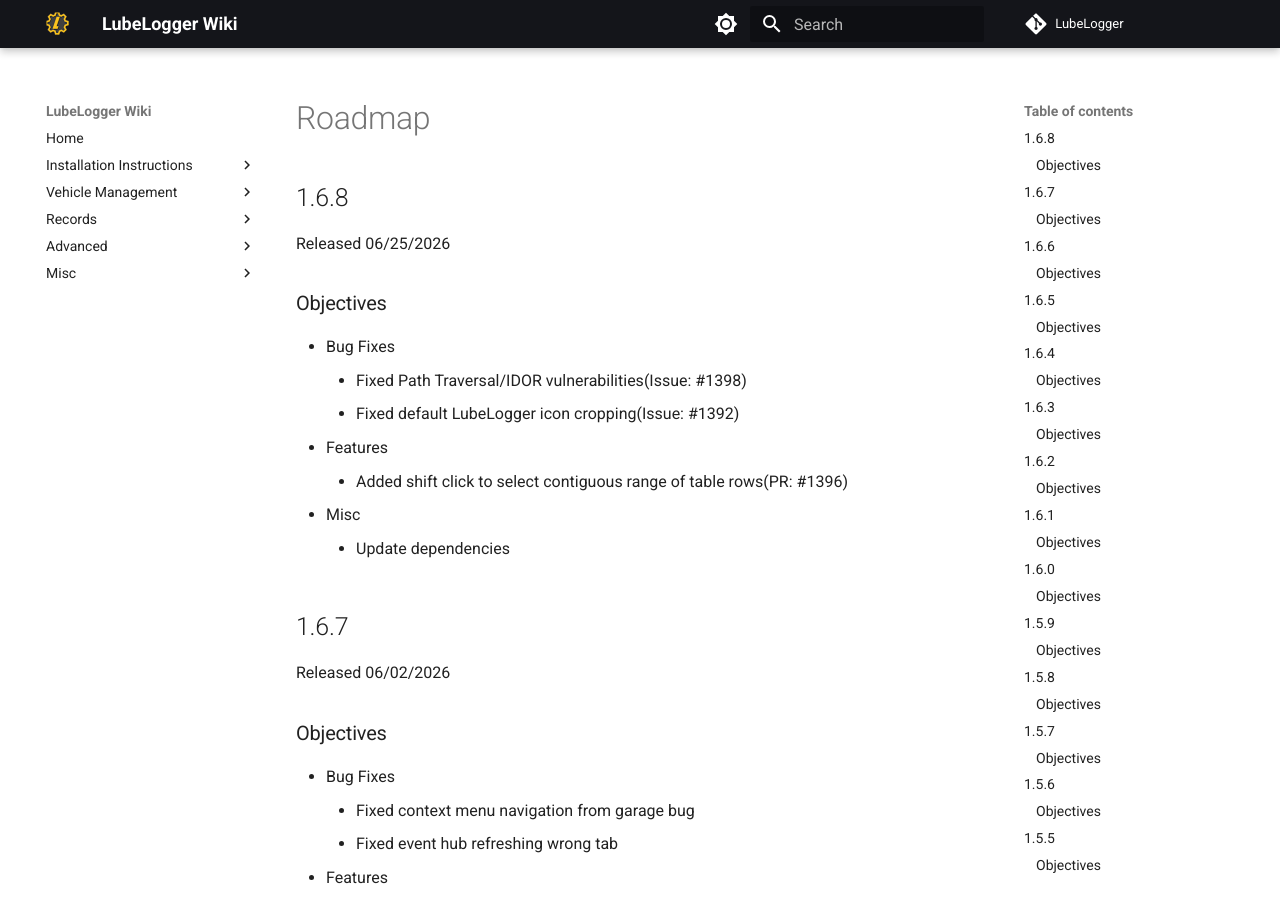
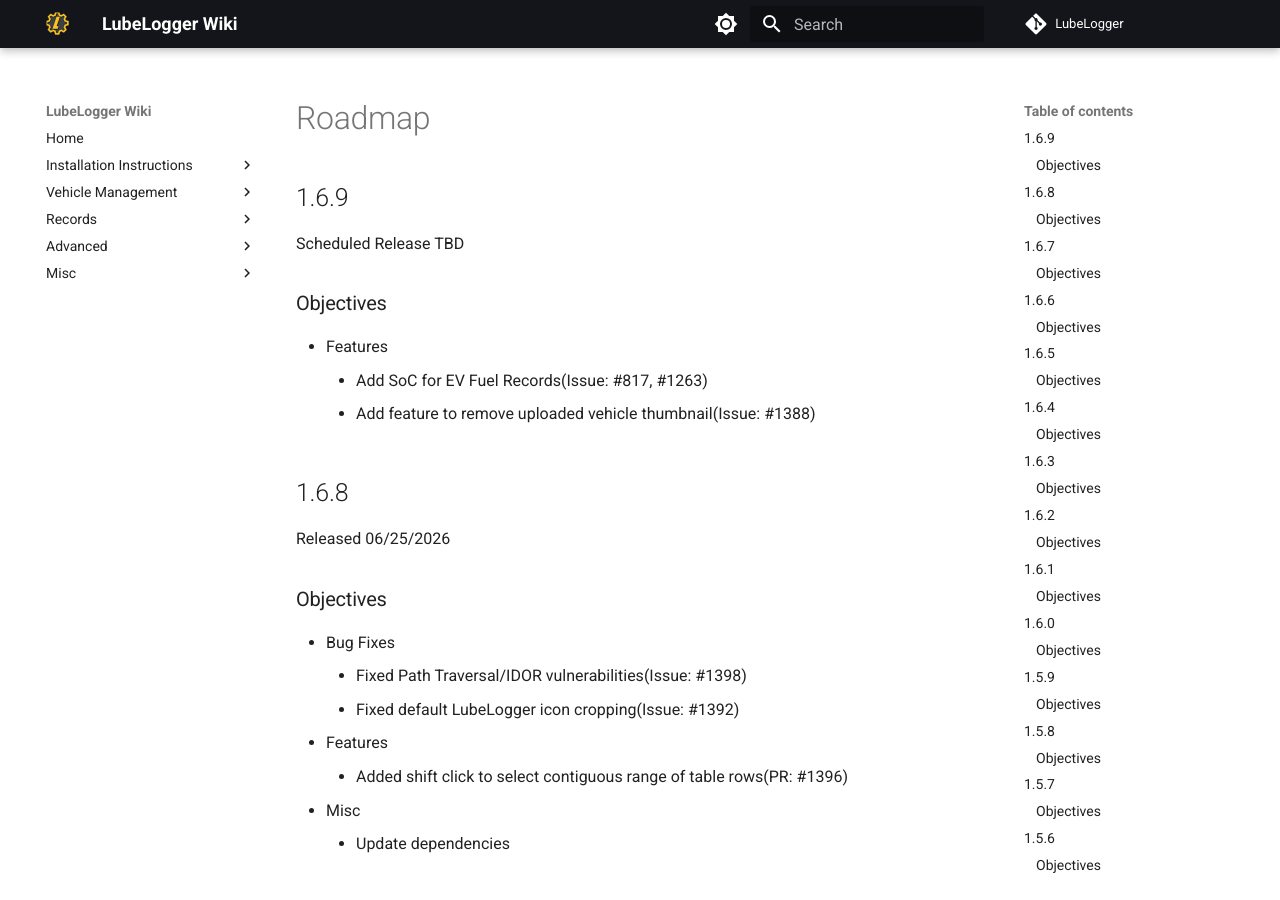
Before and after one commit to hargata/lubelog_docs, an MkDocs documentation site: the page built from docs/Misc/Roadmap.md, in a window 1280 px wide and 900 px high. Built offline with MkDocs 1.6.1 and Material for MkDocs 9.7.7, drawn with Linux system fonts in a browser that asks for light colours; comment, search, counter and statistics services are not loaded.

Commit message:
Update Roadmap

```diff
--- a/docs/Misc/Roadmap.md
+++ b/docs/Misc/Roadmap.md
@@ -1,4 +1,12 @@
 # Roadmap
+
+## 1.6.9
+Scheduled Release TBD
+
+### Objectives
+- Features
+    - Add SoC for EV Fuel Records(Issue: #817, #1263)
+    - Add feature to remove uploaded vehicle thumbnail(Issue: #1388)
 
 ## 1.6.8
 Released 06/25/2026
```
